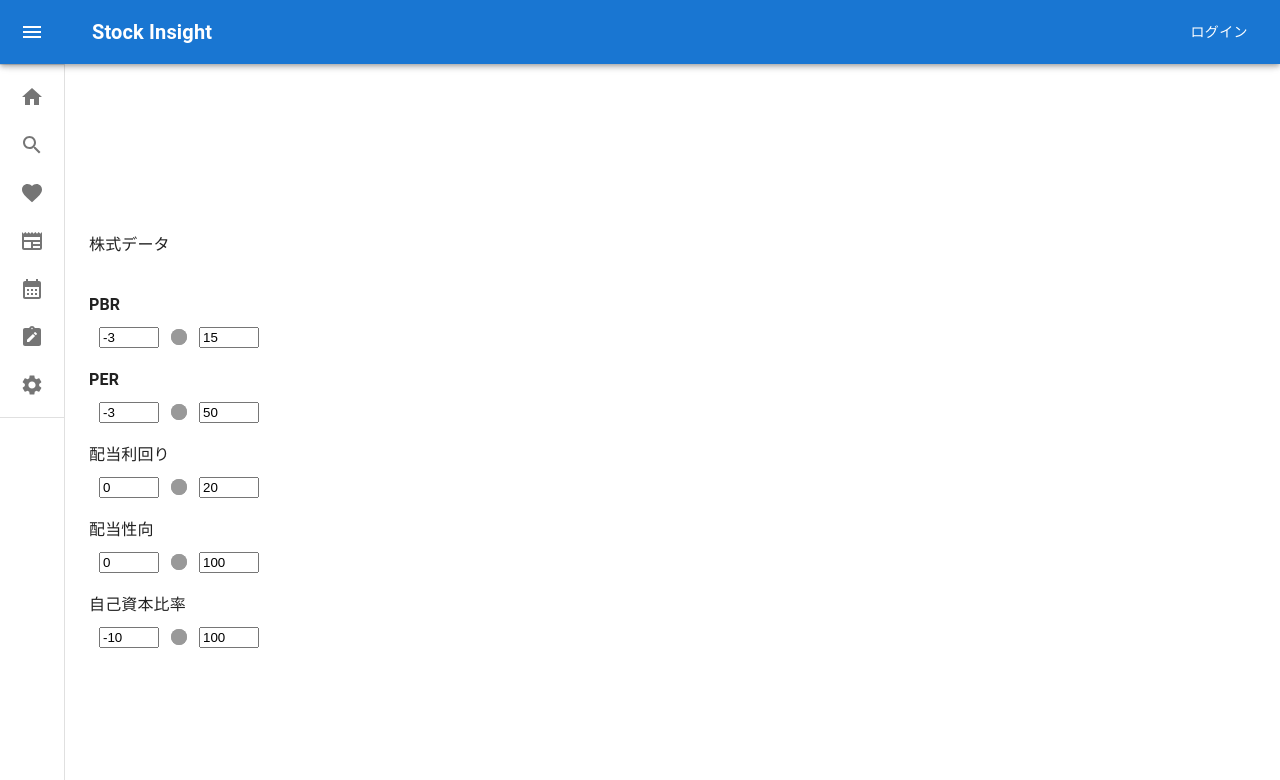
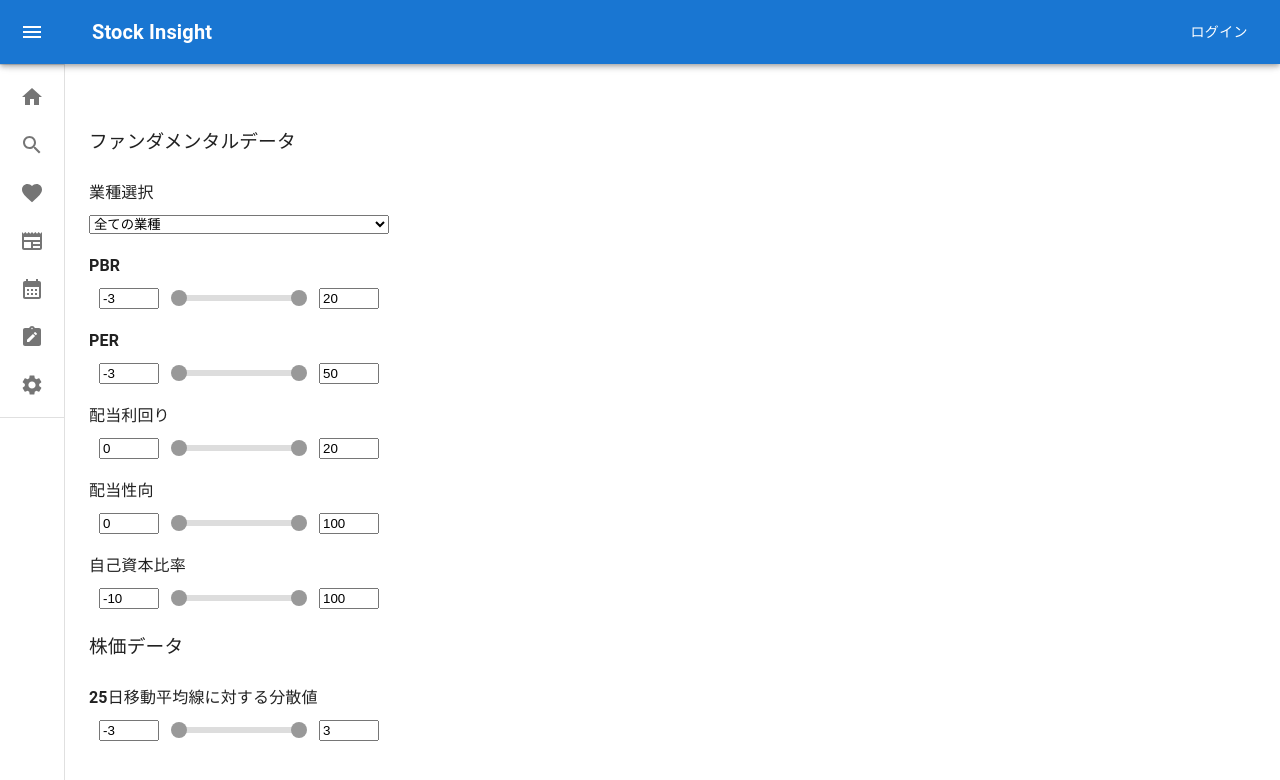
Before and after one commit to d-ishizuka/stock_insight, a React (Vite) app in the folder frontend/: page /users/1/search in a window 1280 px wide. Shown: the top 780 px of the page. Built offline with nearby package versions, Linux system fonts and the light colour scheme.

Commit message:
add industry select form

```diff
--- a/frontend/src/components/forms/FilterForm.module.css
+++ b/frontend/src/components/forms/FilterForm.module.css
@@ -2,6 +2,12 @@
   display: flex;
   flex-direction: column;
   gap: 20px;
+  width: 300px;
+}
+
+.form h3 {
+  margin-block-start: 0.25em;
+  margin-block-end: 0.25em;
 }
 
 .field {
--- a/frontend/src/components/forms/FilterForm.tsx
+++ b/frontend/src/components/forms/FilterForm.tsx
@@ -3,25 +3,34 @@ import { Range } from 'react-range';
 import styles from './FilterForm.module.css';
 
 const FilterForm = () => {
-  const [pbr, setPbr] = useState([-3, 15]);
+  const [industry, setIndustry] = useState('');
+  const [pbr, setPbr] = useState([-3, 20]);
   const [per, setPer] = useState([-3, 50]);
   const [dividedYield, setDividedYield] = useState([0, 20]);
   const [payoutRatio, setPayoutRatio] = useState([0, 100]);
   const [equityRatio, setEquityRatio] = useState([-10, 100]);
   const [sigma, setSigma] = useState([-3, 3]);
 
-  const handleSliderChange = (setter) => (values) => { setter(values)};
+  const handleSliderChange = (setter) => (values) => { setter(values) };
+  const handleSelectChange = (e) => { setIndustry(e.target.value); };
 
   return (
     <form className={styles.form}>
-      <p>株式データ</p>
+      <h3>ファンダメンタルデータ</h3>
+      <div className={styles.field}>
+        <label>業種選択</label>
+        <select value={industry} onChange={handleSelectChange}>
+          <option value="all">全ての業種</option>
+          <option value="finance">金融</option>
+        </select>
+      </div>
       <div className={styles.field}>
         <label>PBR</label>
         <div className={styles.rangeInput}>
           <input
             type="number"
             min={-3}
-            max={15}
+            max={20}
             step={0.1}
             value={pbr[0]}
             onChange={(e) => setPbr([Number(e.target.value), pbr[1]])}
@@ -29,7 +38,7 @@ const FilterForm = () => {
           <Range
             step={0.1}
             min={-3}
-            max={15}
+            max={20}
             values={pbr}
             onChange={handleSliderChange(setPbr)}
             renderTrack={({ props, children }) => (
@@ -42,7 +51,7 @@ const FilterForm = () => {
           <input
             type="number"
             min={-3}
-            max={15}
+            max={20}
             step={0.1}
             value={pbr[1]}
             onChange={(e) => setPbr([pbr[0], Number(e.target.value)])}
@@ -56,7 +65,7 @@ const FilterForm = () => {
           <input
             type="number"
             min={-3}
-            max={15}
+            max={50}
             step={0.1}
             value={per[0]}
             onChange={(e) => setPbr([Number(e.target.value), per[1]])}
@@ -64,7 +73,7 @@ const FilterForm = () => {
           <Range
             step={0.1}
             min={-3}
-            max={100}
+            max={50}
             values={per}
             onChange={handleSliderChange(setPer)}
             renderTrack={({ props, children }) => (
@@ -77,7 +86,7 @@ const FilterForm = () => {
           <input
             type="number"
             min={-3}
-            max={15}
+            max={50}
             step={0.1}
             value={per[1]}
             onChange={(e) => setPbr([per[0], Number(e.target.value)])}
@@ -189,6 +198,28 @@ const FilterForm = () => {
           />
         </div>
       </div>
+
+      <h3>株価データ</h3>
+      <div className={styles.field}>
+        <label>25日移動平均線に対する分散値</label>
+        <div className={styles.rangeInput}>
+          <input type="number" value={sigma[0]} onChange={(e) => setSigma([Number(e.target.value), sigma[1]])} />
+          <Range
+            step={0.1}
+            min={-3}
+            max={3}
+            values={sigma}
+            onChange={handleSliderChange(setSigma)}
+            renderTrack={({ props, children }) => (
+              <div {...props} className={styles.track}>
+                {children}
+              </div>
+            )}
+            renderThumb={({ props }) => <div {...props} className={styles.thumb} />}
+          />
+          <input type="number" value={sigma[1]} onChange={(e) => setSigma([sigma[0], Number(e.target.value)])} />
+        </div>
+      </div>
     </form>
   );
 };
```
